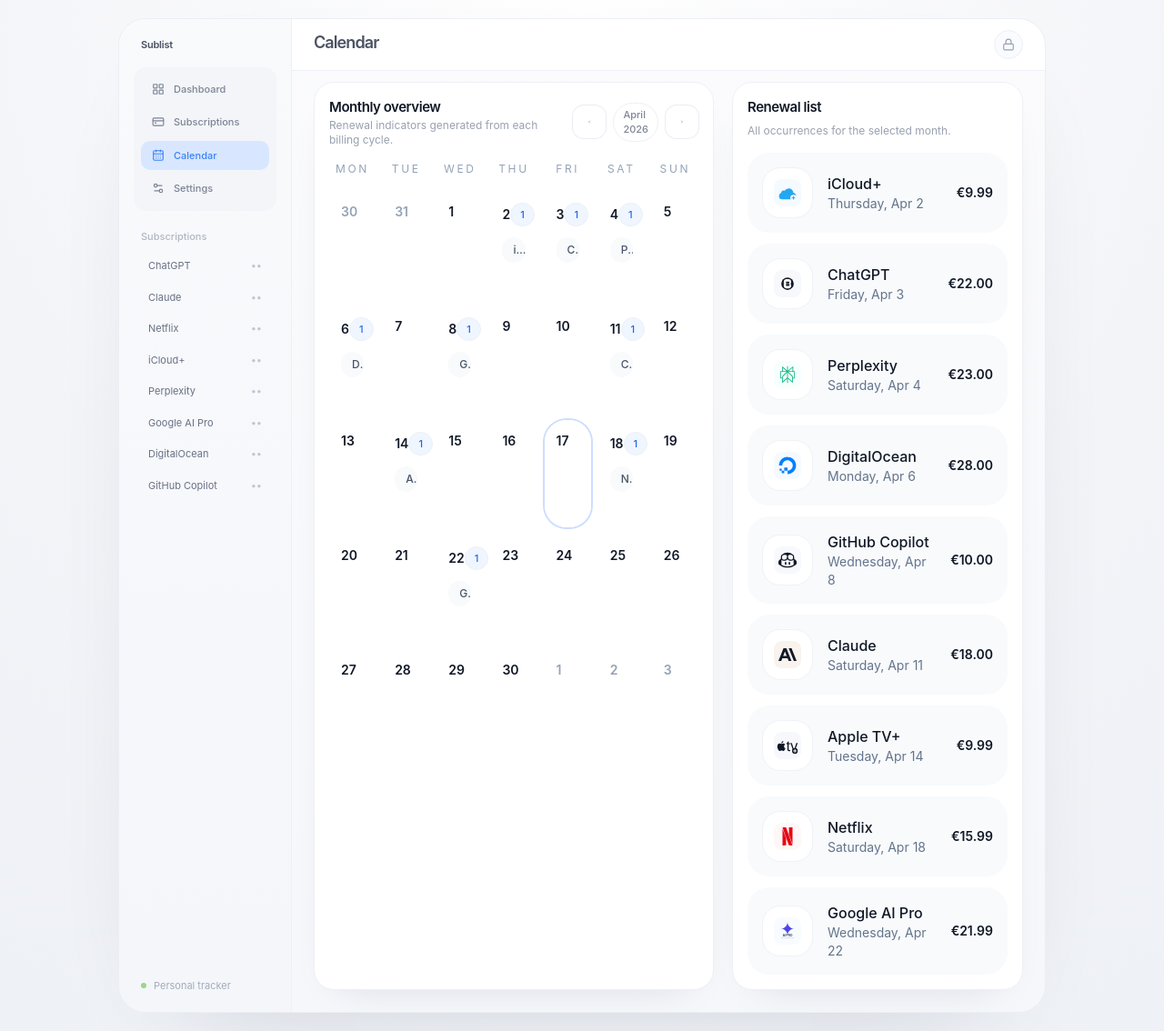
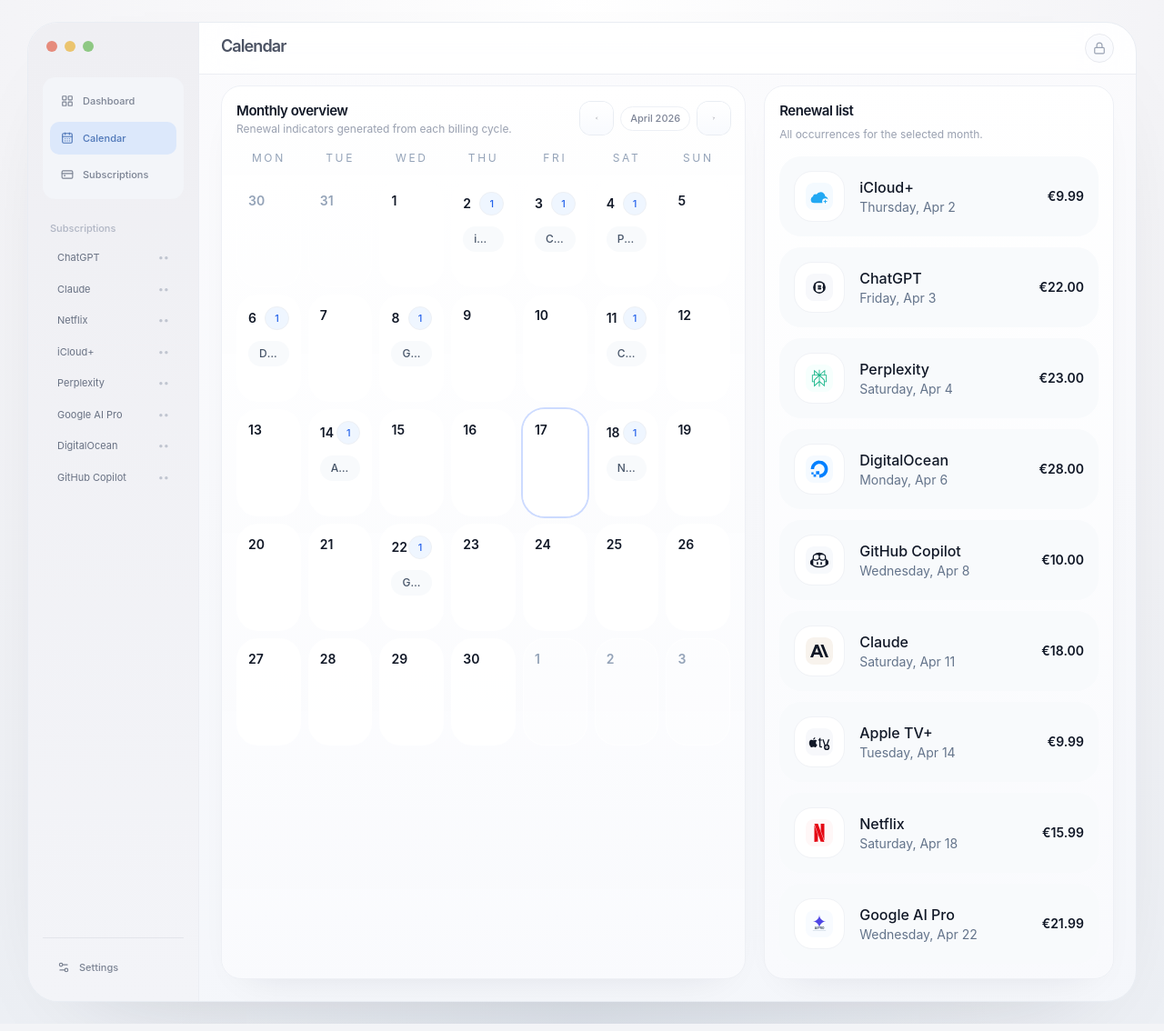
Before and after one commit to ieeks/sublist-web, a Next.js app: page /calendar in a window 1280 px wide. Shown: the whole page at 91% size. Built offline with nearby package versions, Linux system fonts and the light colour scheme.

Commit message:
Align shared app shell and docs

```diff
--- a/src/components/app/app-shell.tsx
+++ b/src/components/app/app-shell.tsx
@@ -15,8 +15,8 @@
 
 const navigation = [
   { href: "/", label: "Dashboard", icon: LayoutGrid },
+  { href: "/calendar", label: "Calendar", icon: CalendarDays },
   { href: "/subscriptions", label: "Subscriptions", icon: CreditCard },
-  { href: "/calendar", label: "Calendar", icon: CalendarDays },
   { href: "/settings", label: "Settings", icon: Settings2 },
 ];
 
@@ -34,19 +34,24 @@
   const pathname = usePathname();
   const { data } = useAppData();
   const sidebarSubscriptions = data.subscriptions.slice(0, 8);
+  const desktopNavigation = navigation.filter((item) => item.href !== "/settings");
 
   return (
-    <div className="min-h-screen bg-[radial-gradient(circle_at_50%_0%,_rgba(255,255,255,0.96),_rgba(243,244,248,0.92)_55%,_#eef1f6_100%)] text-[#111827]">
-      <div className="mx-auto flex min-h-screen max-w-[1060px] flex-col px-3 py-3 sm:px-5 sm:py-5">
-        <div className="flex min-h-[calc(100vh-1.5rem)] flex-col overflow-hidden rounded-[30px] border border-[#ebeef4] bg-[linear-gradient(180deg,#fbfbfd_0%,#f5f7fb_100%)] shadow-[0_42px_120px_-78px_rgba(15,23,42,0.24)] lg:grid lg:grid-cols-[190px_minmax(0,1fr)]">
-        <aside className="hidden border-r border-[#edf0f5] bg-[linear-gradient(180deg,#f9fafc_0%,#f4f6fa_100%)] px-4 pb-5 pt-5 lg:flex lg:flex-col">
-          <div className="px-2">
-            <div className="text-[11px] font-semibold tracking-[-0.02em] text-[#495062]">Sublist</div>
+    <div className="min-h-screen bg-[#f5f4f7] text-[#111827]">
+      <div className="relative min-h-screen bg-[radial-gradient(circle_at_50%_0%,rgba(255,255,255,0.98),rgba(244,244,247,0.96)_48%,#eceff4_100%)]">
+        <div className="absolute inset-x-0 bottom-0 h-48 bg-[radial-gradient(circle_at_50%_100%,rgba(202,211,223,0.38),rgba(245,244,247,0)_68%)]" />
+        <div className="mx-auto flex min-h-screen max-w-[1260px] flex-col px-3 py-4 sm:px-5 sm:py-6">
+          <div className="relative flex min-h-[calc(100vh-2rem)] flex-col overflow-hidden rounded-[34px] border border-[#e9edf3] bg-[linear-gradient(180deg,rgba(251,251,253,0.95)_0%,rgba(245,247,251,0.96)_100%)] shadow-[0_40px_110px_-74px_rgba(15,23,42,0.28)] lg:grid lg:grid-cols-[188px_minmax(0,1fr)]">
+            <aside className="hidden border-r border-[#eceef3] bg-[linear-gradient(180deg,#efeff3_0%,#f3f4f8_100%)] px-4 pb-5 pt-5 lg:flex lg:flex-col">
+              <div className="mb-7 flex items-center gap-2 pl-1">
+                <div className="h-3 w-3 rounded-full bg-[#e68b7c]" />
+                <div className="h-3 w-3 rounded-full bg-[#ebc46e]" />
+                <div className="h-3 w-3 rounded-full bg-[#8ec883]" />
               </div>
 
-          <div className="mt-4 rounded-[14px] bg-[#f3f5f9] p-2">
+              <div className="rounded-[14px] bg-[#f3f5f9] p-2">
                 <nav className="space-y-1">
-              {navigation.map((item) => {
+                  {desktopNavigation.map((item) => {
                     const Icon = item.icon;
                     const active = pathname === item.href;
                     return (
@@ -54,9 +59,9 @@
                         key={item.href}
                         href={item.href}
                         className={cn(
-                      "flex items-center gap-2.5 rounded-[10px] px-3 py-2 text-[11px] font-medium transition",
+                          "flex items-center gap-2.5 rounded-[10px] px-3 py-2.5 text-[11px] font-medium transition",
                           active
-                        ? "bg-[#d8e7ff] text-[#3b82f6]"
+                            ? "bg-[#dce8fb] text-[#4f77b8]"
                             : "text-[#7c8494] hover:bg-white hover:text-[#111827]",
                         )}
                       >
@@ -68,7 +73,7 @@
                 </nav>
               </div>
 
-          <div className="mt-5 px-2">
+              <div className="mt-6 px-2">
                 <div className="text-[11px] font-medium text-[#b0b6c4]">Subscriptions</div>
                 <div className="mt-2 space-y-0.5">
                   {sidebarSubscriptions.map((subscription) => (
@@ -83,26 +88,36 @@
                 </div>
               </div>
 
-          <div className="mt-auto px-2 pt-4">
-            <div className="flex items-center gap-2 text-[11px] text-[#a3acbc]">
-              <span className="size-1.5 rounded-full bg-[#9cd58c]" />
-              Personal tracker
-            </div>
+              <div className="mt-auto border-t border-[#e3e5eb] px-2 pt-4">
+                <Link
+                  href="/settings"
+                  className={cn(
+                    "flex items-center gap-2.5 rounded-[10px] px-2 py-2 text-[11px] font-medium transition",
+                    pathname === "/settings"
+                      ? "bg-white/90 text-[#4f77b8]"
+                      : "text-[#7c8494] hover:bg-white hover:text-[#111827]",
+                  )}
+                >
+                  <Settings2 className="size-3.5" />
+                  Settings
+                </Link>
               </div>
             </aside>
 
             <div className="min-w-0">
-          <header className="sticky top-0 z-30 hidden border-b border-[#edf0f5] bg-white/88 px-4 py-3 backdrop-blur-xl sm:px-5 lg:block lg:px-6">
+              <header className="sticky top-0 z-30 hidden border-b border-[#eceef3] bg-white/82 px-4 py-3 backdrop-blur-xl sm:px-5 lg:block lg:px-6">
                 <div className="flex items-start justify-between gap-4">
                   <div>
-                <h1 className="text-[17px] font-semibold tracking-[-0.05em] text-[#4b5263] lg:text-[18px]">{title}</h1>
+                    <h1 className="text-[17px] font-semibold tracking-[-0.05em] text-[#4b5263] lg:text-[18px]">
+                      {title}
+                    </h1>
                     <p className="mt-0.5 hidden max-w-xl text-[10px] leading-4 text-[#b0b6c4] md:block xl:hidden">
                       {description}
                     </p>
                   </div>
                   <div className="flex items-center gap-3">
                     {actions ? <div className="hidden items-center gap-3 md:flex">{actions}</div> : null}
-                <div className="flex size-8 items-center justify-center rounded-full border border-[#edf0f5] bg-[#fafbfe] text-[#98a1b2]">
+                    <div className="flex size-8 items-center justify-center rounded-full border border-[#e7e9ef] bg-[#fafbfe] text-[#98a1b2] shadow-[inset_0_1px_0_rgba(255,255,255,0.85)]">
                       <Lock className="size-3.5" />
                     </div>
                   </div>
@@ -113,9 +128,10 @@
             </div>
           </div>
         </div>
+      </div>
 
       <div className="fixed inset-x-0 bottom-3 z-40 px-3 lg:hidden">
-        <div className="mx-auto flex max-w-[360px] items-center justify-between rounded-[20px] border border-[#edf0f5] bg-white px-1.5 py-1.5 shadow-[0_18px_46px_-30px_rgba(15,23,42,0.22)]">
+        <div className="mx-auto flex max-w-[360px] items-center justify-between rounded-[20px] border border-[#edf0f5] bg-[#f8f8fb]/96 px-1.5 py-1.5 shadow-[0_18px_46px_-30px_rgba(15,23,42,0.22)] backdrop-blur-xl">
           {navigation.map((item) => {
             const Icon = item.icon;
             const active = pathname === item.href;
--- a/src/components/ui/button.tsx
+++ b/src/components/ui/button.tsx
@@ -10,9 +10,9 @@
     variants: {
       variant: {
         default:
-          "bg-[#111827] px-4 py-2.5 text-white shadow-[0_14px_32px_-22px_rgba(17,24,39,0.6)] hover:bg-[#1f2937]",
+          "bg-[#111827] px-4 py-2.5 text-white shadow-[0_14px_32px_-22px_rgba(17,24,39,0.52)] hover:bg-[#1f2937]",
         secondary:
-          "bg-white px-4 py-2.5 text-[#111827] ring-1 ring-[#e9edf3] hover:bg-[#fafbff]",
+          "bg-[linear-gradient(180deg,rgba(255,255,255,0.98),rgba(248,250,254,0.96))] px-4 py-2.5 text-[#111827] ring-1 ring-[#e9edf3] shadow-[inset_0_1px_0_rgba(255,255,255,0.85)] hover:bg-[#fafbff]",
         ghost: "px-3 py-2 text-[#7e8597] hover:bg-[#f5f7fb] hover:text-[#111827]",
         destructive:
           "bg-[#ef4444] px-4 py-2.5 text-white shadow-[0_16px_40px_-24px_rgba(239,68,68,0.8)] hover:bg-[#dc2626]",
--- a/src/components/ui/card.tsx
+++ b/src/components/ui/card.tsx
@@ -9,7 +9,7 @@
   return (
     <div
       className={cn(
-        "rounded-[22px] border border-[#eef0f5] bg-white shadow-[0_18px_44px_-30px_rgba(15,23,42,0.18)]",
+        "rounded-[22px] border border-[#eef0f5] bg-[linear-gradient(180deg,rgba(255,255,255,0.98),rgba(249,250,253,0.96))] shadow-[0_18px_44px_-30px_rgba(15,23,42,0.14),inset_0_1px_0_rgba(255,255,255,0.88)]",
         className,
       )}
       {...props}
```
Also changed, not shown: 2 other files (tests, documents, lock files or other folders). Lines whose indentation alone changed are shown as unchanged.
